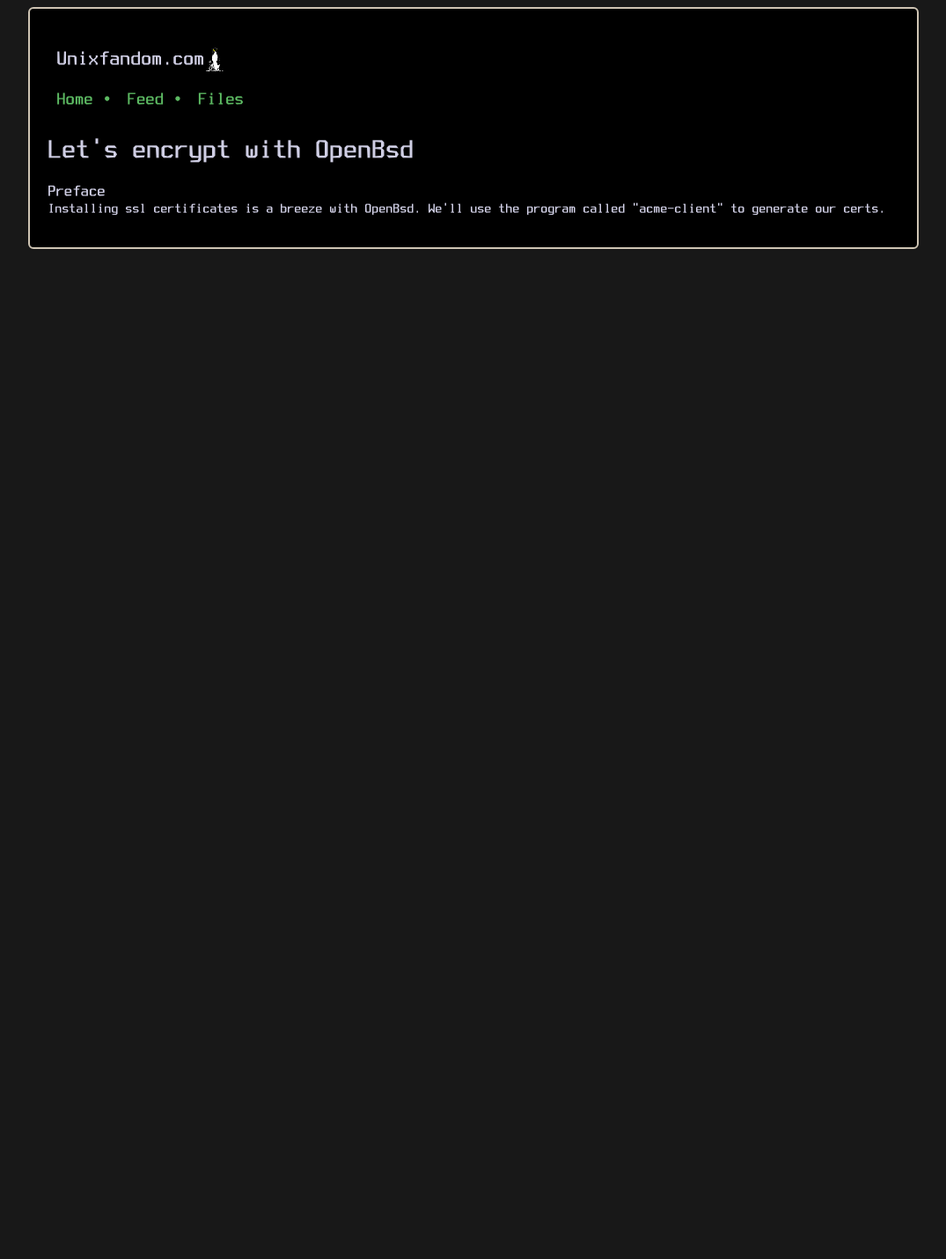
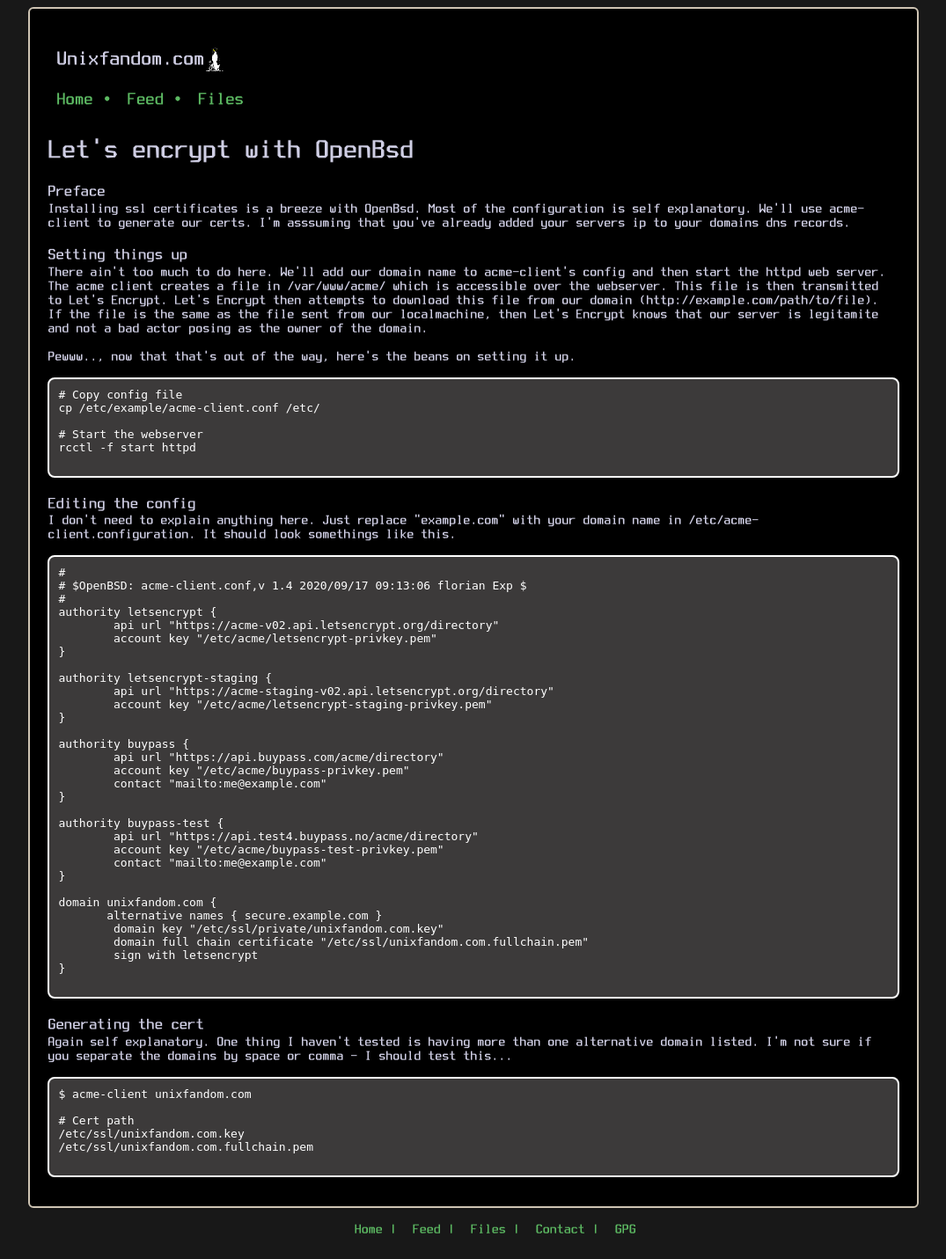
Before and after one commit to isalic8/website, a PHP site: page /guides/server/obsd-ssl.php in a window 1280 px wide. Shown: the whole page at 88% size, without its empty margins (102-1177 px from the left). Before the commit the page ends 283 px from the top, so only its background shows below. Run offline with PHP 8.4, Linux system fonts and the light colour scheme.

Commit message:
periodic commit

```diff
--- a/feed.php
+++ b/feed.php
@@ -40,6 +40,9 @@
 			<li><a href="guides/server/git-server.php">Creating personal git server</a></li>
 			<li>OpenSMTPD</li>
 			<li><a href="guides/server/opensmtpd-debian.php">Compiling OpenSMTPD on Debian 10</a></li>
+			<li>OpenBSD</li>
+			<li><a href="guides/server/obsd-ssl.php">Generating ssl certificates with Let's Encrypt</a></li>
+			<li><a href="guides/server/obsd-php.php">PHP with httpd</a></li>
 		</div>
 		<div class="grid-item-border">
 		<h3>Software</h3>
--- a/guides/server/obsd-ssl.php
+++ b/guides/server/obsd-ssl.php
@@ -25,8 +25,85 @@
 	<h3>Preface</h3>
 	<p>
 	Installing ssl certificates is a breeze with OpenBsd.
-	We'll use the program called "acme-client" to generate our certs.
+	Most of the configuration is self explanatory.
+	We'll use acme-client to generate our certs.
+	I'm asssuming that you've already added your servers ip to your domains dns records.
 	</p>
+
+	<h3>Setting things up</h3>
+	<p>
+	There ain't too much to do here.
+	We'll add our domain name to acme-client's config and then start the httpd web server.
+	The acme client creates a file in /var/www/acme/ which is accessible over the webserver.
+	This file is then transmitted to Let's Encrypt.
+	Let's Encrypt then attempts to download this file from our domain (http://example.com/path/to/file).
+	If the file is the same as the file sent from our localmachine, then Let's Encrypt knows that our server is legitamite and not a bad actor posing as the owner of the domain.
+	</p>
+
+	<p>Pewww.., now that that's out of the way, here's the beans on setting it up.</p>
+	<pre>
+# Copy config file
+cp /etc/example/acme-client.conf /etc/
+
+# Start the webserver
+rcctl -f start httpd
+	</pre>
+
+	<h3>Editing the config</h3>
+	<p>
+	I don't need to explain anything here. Just replace "example.com" with your domain name in /etc/acme-client.configuration.
+	It should look somethings like this.
+	</p>
+	<pre>
+#
+# $OpenBSD: acme-client.conf,v 1.4 2020/09/17 09:13:06 florian Exp $
+#
+authority letsencrypt {
+        api url "https://acme-v02.api.letsencrypt.org/directory"
+        account key "/etc/acme/letsencrypt-privkey.pem"
+}
+
+authority letsencrypt-staging {
+        api url "https://acme-staging-v02.api.letsencrypt.org/directory"
+        account key "/etc/acme/letsencrypt-staging-privkey.pem"
+}
+
+authority buypass {
+        api url "https://api.buypass.com/acme/directory"
+        account key "/etc/acme/buypass-privkey.pem"
+        contact "mailto:me@example.com"
+}
+
+authority buypass-test {
+        api url "https://api.test4.buypass.no/acme/directory"
+        account key "/etc/acme/buypass-test-privkey.pem"
+        contact "mailto:me@example.com"
+}
+
+domain unixfandom.com {
+       alternative names { secure.example.com }
+        domain key "/etc/ssl/private/unixfandom.com.key"
+        domain full chain certificate "/etc/ssl/unixfandom.com.fullchain.pem"
+        sign with letsencrypt
+}
+	</pre>
+
+	<h3>Generating the cert</h3>
+	<p>
+	Again self explanatory.
+	One thing I haven't tested is having more than one alternative domain listed.
+	I'm not sure if you separate the domains by space or comma - I should test this...
+	</p>
+	<pre>
+$ acme-client unixfandom.com
+
+# Cert path
+/etc/ssl/unixfandom.com.key
+/etc/ssl/unixfandom.com.fullchain.pem
+	</pre>
+	</div>
+	<div class="footer">
+			<?php include '../footer.php';?>
 	</div>
 </body>
 </html>
--- a/index.php
+++ b/index.php
@@ -28,7 +28,7 @@
 			<p>
 			This website is running on 100% opensourced software.
 			I write guides on Linux related applications and hardware.
-			All the html and css is written by hand! There's none of that static-site-generator-nonsense.
+			All the html and css is written by hand! There's none of that static site generator nonsense.
 			</p>
 				<div id="index_gif_row">
 				<img src="files/pix/vim.gif" alt="vim_gif" id="vim_gif">
```
Also changed, not shown: guides/server/obsd-php.php (+97 -1 lines).
